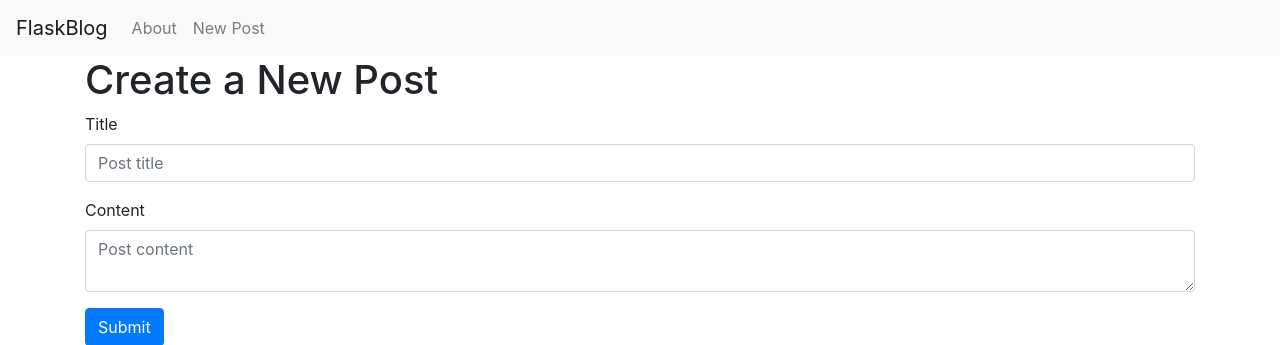
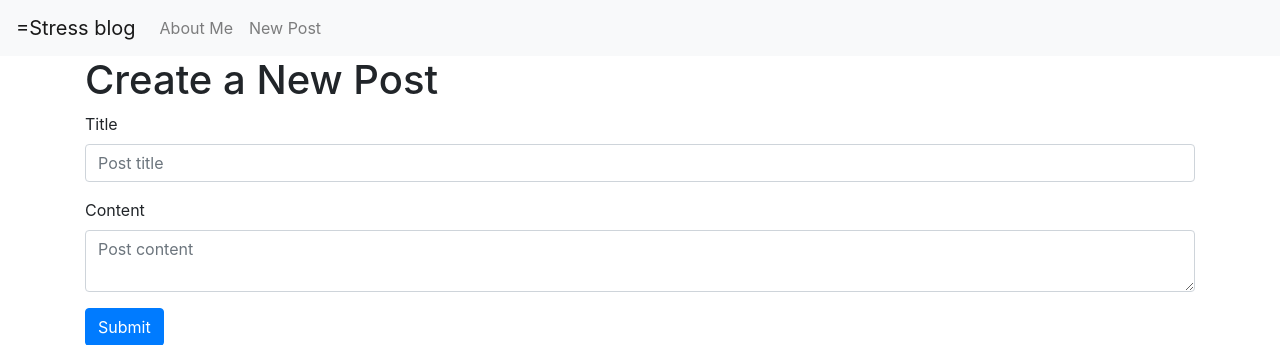
Before and after one commit to MightContainNuts/PY_0Stress, a Flask app: page /create in a window 1280 px wide. Shown: the top 345 px of the page. Run offline with Flask 2, Linux system fonts and the light colour scheme; some libraries are stand-ins or nearby versions.

Commit message:
added tenplate

```diff
--- a/__init__.py
+++ b/__init__.py
@@ -88,3 +88,7 @@ def delete(id):
     conn.close()
     flash('"{}" was successfully deleted!'.format(post['title']))
     return redirect(url_for('index'))
+
+@app.route('/aboutme')
+def aboutme():
+    return render_template('aboutme.html')
--- a/templates/aboutme.html
+++ b/templates/aboutme.html
@@ -1,3 +1,5 @@
+{% extends 'base.html' %}
+
 <html>
     <head>
         <title>0stress</title>
--- a/templates/base.html
+++ b/templates/base.html
@@ -12,14 +12,14 @@
   </head>
   <body>
       <nav class="navbar navbar-expand-md navbar-light bg-light">
-        <a class="navbar-brand" href="{{ url_for('index')}}">FlaskBlog</a>
+        <a class="navbar-brand" href="{{ url_for('index')}}">=Stress blog</a>
         <button class="navbar-toggler" type="button" data-toggle="collapse" data-target="#navbarNav" aria-controls="navbarNav" aria-expanded="false" aria-label="Toggle navigation">
             <span class="navbar-toggler-icon"></span>
         </button>
         <div class="collapse navbar-collapse" id="navbarNav">
             <ul class="navbar-nav">
             <li class="nav-item">
-                <a class="nav-link" href="#">About</a>
+                <a class="nav-link" href="/aboutme">About Me</a>
             </li>
             <li class="nav-item">
                 <a class="nav-link" href="{{url_for('create')}}">New Post</a>
```
